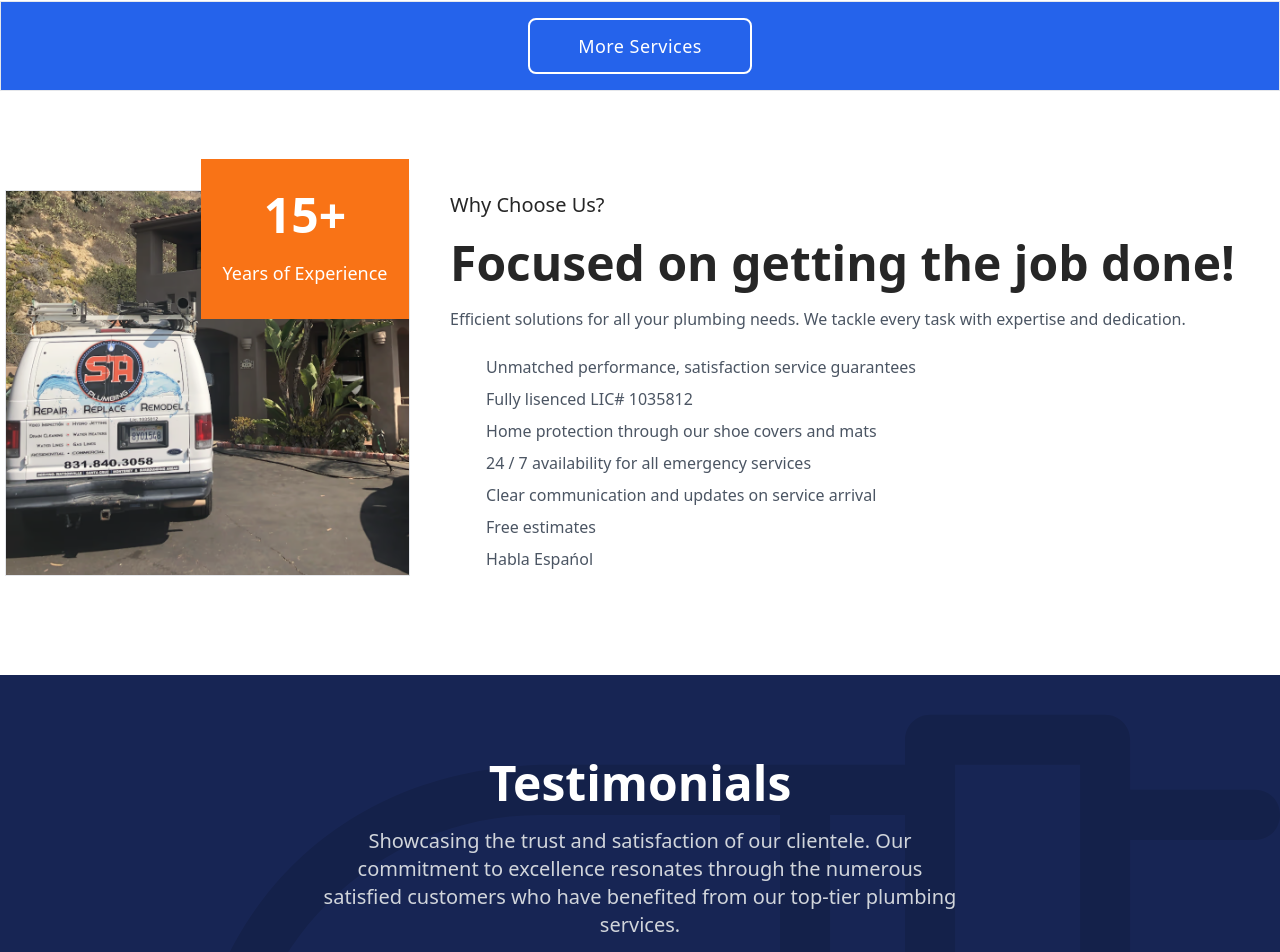
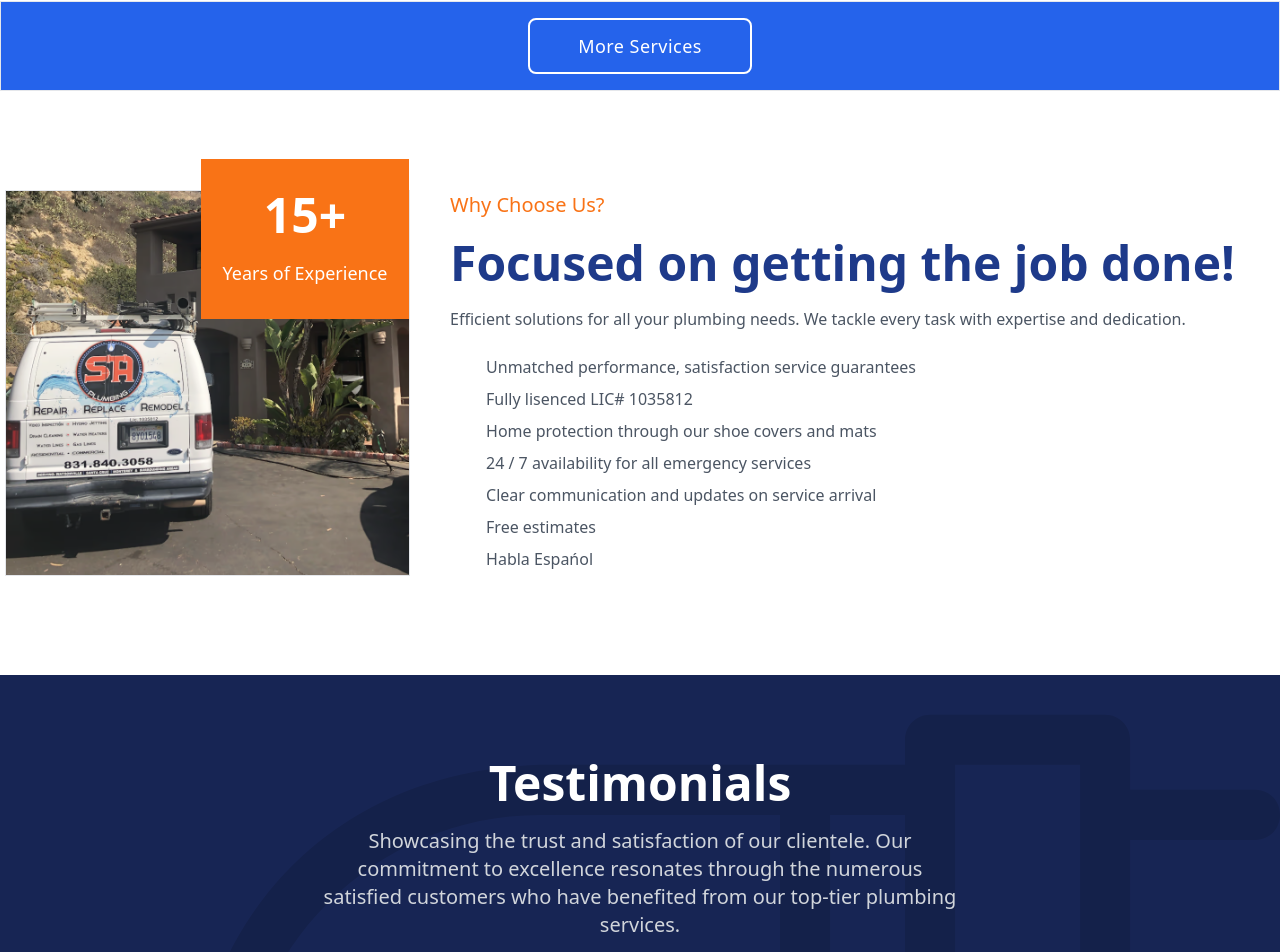
Before and after one commit to Andrewfz831/SaPlumbing-website, a React (Vite) app: page / in a window 1280 px wide. Shown: the part 1647-2599 px from the top of the page. Built offline with nearby package versions, Linux system fonts and the light colour scheme; some icons are missing; a web font is replaced by a local one.

Commit message:
more bug fixes

```diff
--- a/src/components/Footer.tsx
+++ b/src/components/Footer.tsx
@@ -56,7 +56,7 @@ const Footer: React.FC = () => {
               </a>
 
               <a
-                href="#"
+                href="https://www.yelp.com/biz/sa-plumbing-freedom"
                 className="text-gray-500 hover:text-gray-900 dark:hover:text-white ms-5"
               >
                 <FaYelp />
--- a/src/views/about.tsx
+++ b/src/views/about.tsx
@@ -86,9 +86,9 @@ const About = () => {
           <a href={`tel:${phoneNumber}`}>
             <button
               type="button"
-              className="first-letter:text-white bg-transparent border-2 border-white font-medium rounded-lg text-lg px-4 py-2 text-center mr-3 hover:bg-blue-600 hover:border-blue-600"
+              className="inline-block relative w-auto md:w-56 mx-4 my-4 px-6 py-3 text-center text-lg font-medium tracking-wide text-white bg-transparent border-2 border-white rounded-lg shadow-none transition duration-500 ease-out transform hover:text-white hover:bg-blue-800 hover:border-blue-800 hover:shadow-inner active:scale-90"
             >
-              <span className="text-xl md:text-2xl">(831) 840-3058</span>
+              <span className="text-xl">(831) 840-3058</span>
             </button>
           </a>
         </div>
--- a/src/views/homePage.tsx
+++ b/src/views/homePage.tsx
@@ -148,16 +148,18 @@ const Homepage = () => {
             </div>
           </div>
         </div>
-        <div className=" text-neutral-800 flex flex-col items-center md:items-start px-10 py-5">
-          <div className=" text-xl font-medium pb-5">Why Choose Us?</div>
+        <div className="text-center text-blue-900 flex flex-col items-center md:items-start px-10 py-5">
+          <div className=" text-xl font-medium pb-5 text-orange-500">
+            Why Choose Us?
+          </div>
           <div className=" text-5xl font-semibold">
             Focused on getting the job done!
           </div>
-          <p className="text-center md:text-left py-5 text-gray-600">
+          <p className="md:text-left py-5 text-gray-600">
             Efficient solutions for all your plumbing needs. We tackle every
             task with expertise and dedication.
           </p>
-          <div>
+          <div className=" text-left">
             <WhyChooseUse text="Unmatched performance, satisfaction service guarantees" />
             <WhyChooseUse text="Fully lisenced LIC# 1035812" />
             <WhyChooseUse text="Home protection through our shoe covers and mats" />
--- a/src/views/servicesView.tsx
+++ b/src/views/servicesView.tsx
@@ -134,9 +134,9 @@ const ServicesView = () => {
           <a href={`tel:${phoneNumber}`}>
             <button
               type="button"
-              className="first-letter:text-white bg-transparent border-2 border-white font-medium rounded-lg text-lg px-4 py-2 text-center mr-3 hover:bg-blue-600 hover:border-blue-600"
+              className="inline-block relative w-auto md:w-56 mx-4 my-4 px-6 py-3 text-center text-lg font-medium tracking-wide text-white bg-transparent border-2 border-white rounded-lg shadow-none transition duration-500 ease-out transform hover:text-white hover:bg-blue-800 hover:border-blue-800 hover:shadow-inner active:scale-90"
             >
-              <span className="text-xl md:text-2xl">(831) 840-3058</span>
+              <span className="text-xl">(831) 840-3058</span>
             </button>
           </a>
         </div>
```
Also changed, not shown: src/components/IconSection.tsx (+0 -13 lines).
